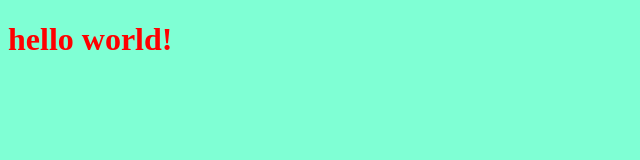
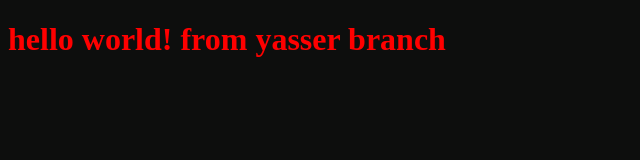
Before and after one commit to yasserFet/gitTest, a plain HTML site: page index.html in a window 1280 px wide. Shown: the whole page, without its empty margins (0-640 px from the left). Drawn offline with Linux system fonts and the light colour scheme.

Commit message:
changeing branch yasser

```diff
--- a/index.html
+++ b/index.html
@@ -8,7 +8,7 @@
     <title>Document</title>
 </head>
 <body>
-    <h1>hello world!</h1>
+    <h1>hello world! from yasser branch</h1>
     <script src="./app.js"></script>
 </body>
 </html>
--- a/style.css
+++ b/style.css
@@ -2,5 +2,5 @@ h1 {
     color: red;
 }
 body {
-    background-color: aquamarine;
+    background-color: rgb(13, 14, 13);
 }
```
